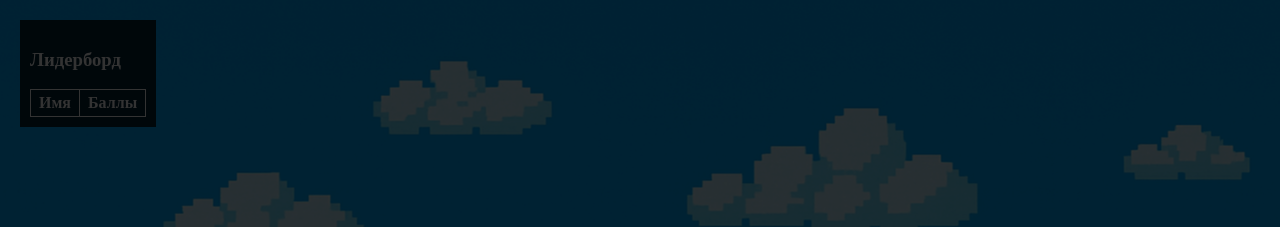
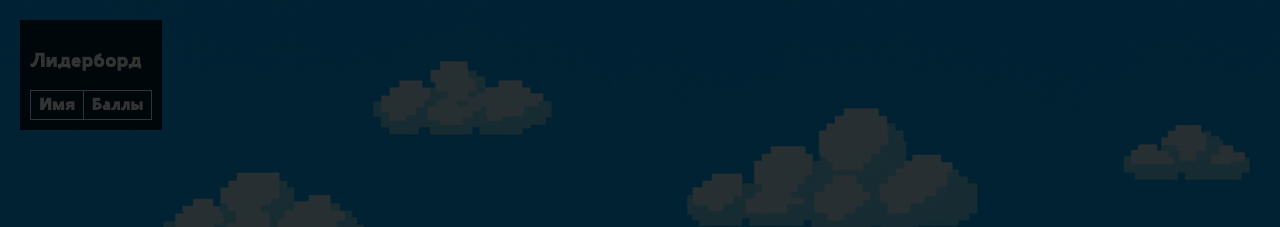
Before and after one commit to dstebnev/WeddinGame, a plain HTML site: page web/index.html in a window 1280 px wide. Shown: the top 227 px of the page. Drawn offline with Linux system fonts and the light colour scheme.

Commit message:
Use custom font for scoreboard

```diff
--- a/web/index.html
+++ b/web/index.html
@@ -7,6 +7,10 @@
     <style>
         html, body { margin:0; padding:0; overflow:hidden; }
         canvas { display:block; background:#000; }
+        @font-face {
+            font-family: 'CCRFBZSR';
+            src: url('fonts/CCRFBZSR.ttf') format('truetype');
+        }
         #usernameOverlay {
             position:absolute;
             top:0; left:0; right:0; bottom:0;
@@ -27,6 +31,7 @@
             padding:10px;
             max-height:300px;
             overflow-y:auto;
+            font-family:'CCRFBZSR', sans-serif;
         }
         #scoreboard table{border-collapse:collapse;}
         #scoreboard th,#scoreboard td{border:1px solid #fff;padding:4px 8px;}
```
